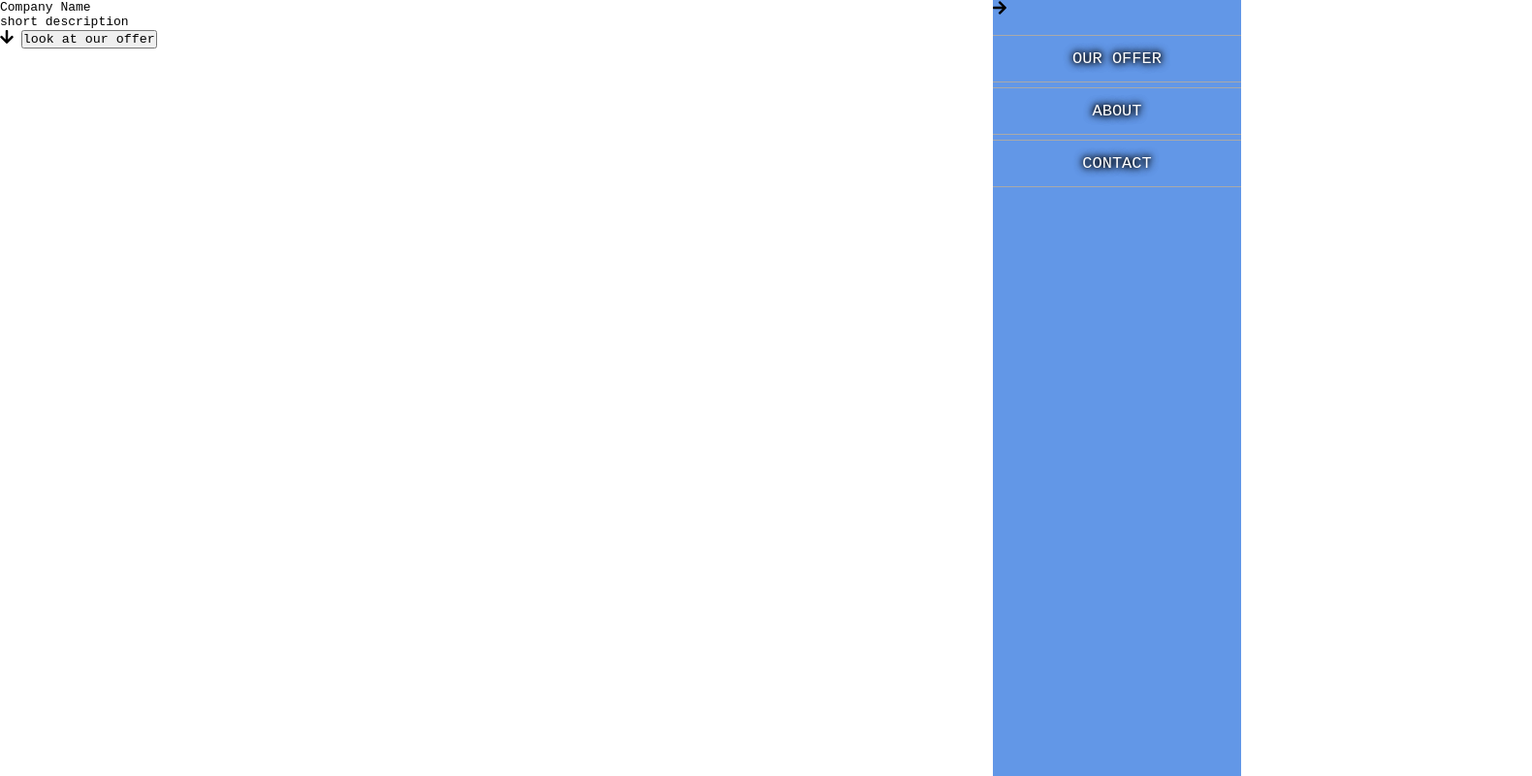
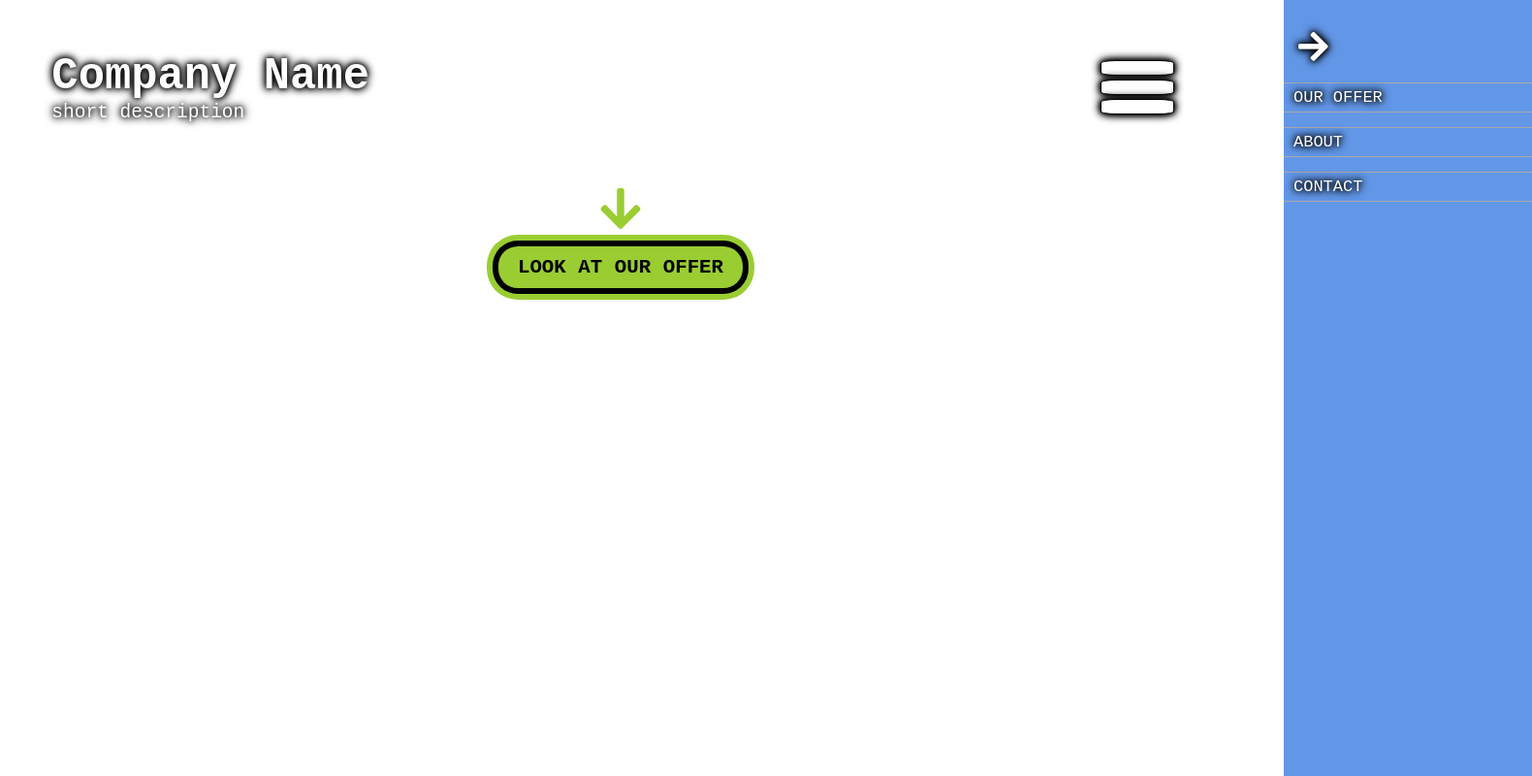
Before and after one commit to learneeer/tab, a plain HTML site: page index.html in a window 1280 px wide. Shown: the whole page at 97% size, 1580 px wide, since content can reach past the window. Drawn offline with nearby package versions, Linux system fonts and the light colour scheme; files that its build step writes are made by us from their sources.

Commit message:
header_grid

```diff
--- a/style.scss
+++ b/style.scss
@@ -12,6 +12,10 @@ $color_content: rgba(#7ab2da, 0.7);
     background-size: cover;
 }
 
+.opacity0 {
+    opacity: 0;
+}
+
 
 * {
     margin: 0;
@@ -21,10 +25,116 @@ $color_content: rgba(#7ab2da, 0.7);
     font-family: monospace;
 }
 
+body {
+    overflow: hidden;
+}
+
 header {
     @extend .header-img;
     width: 100vw;
     height: 100vh;
+    overflow: hidden;
+    display: grid;
+    grid-template-areas:
+        "name name burger"
+        ".  button ."
+        "img img img";
+    grid-template-columns: 0.5fr 2fr 0.5fr;
+    grid-template-rows: 1fr 1fr 30fr;
+
+    .name {
+        grid-area: name;
+        display: grid;
+        justify-content: start;
+        align-content: center;
+
+        padding: 5%;
+        text-shadow: $text_basic_shadow;
+        color: $text_basic_color;
+    }
+
+    .name1 {
+        font-size: 350%;
+        font-weight: bold;
+    }
+
+    .name2 {
+        font-size: 150%;
+    }
+
+    .button_area {
+        grid-area: button;
+        display: grid;
+        grid-template-rows: 60px 1fr 10px;
+        text-align: center;
+        justify-content: center;
+        padding: 1%;
+
+        .fa-arrow-down {
+            transform: translateY(-5%);
+            font-size: 300%;
+            color: yellowgreen;
+            animation: arrow 1.5s 1s infinite linear;
+        }
+
+        .my_button {
+            font-size: 160%;
+            font-weight: bold;
+            text-transform: uppercase;
+            border-style: none;
+            border-radius: 20px;
+            box-shadow: 0 0 0 6px black, 0 0 0 12px yellowgreen;
+            padding: 10px 20px;
+            background-color: yellowgreen;
+            cursor: pointer;
+            margin: 5px;
+
+            &:hover {
+                font-size: 170%;
+            }
+        }
+    }
+
+
+    .burger {
+        grid-area: burger;
+
+        display: flex;
+        align-items: center;
+        justify-content: center;
+
+        .burger1 {
+            max-width: 80px;
+            max-height: 60px;
+
+            width: 13vw;
+            height: 10vw;
+
+            transition: .2s;
+            cursor: pointer;
+
+            display: grid;
+            grid-template-rows: 1fr 1fr 1fr;
+
+            &:hover {
+                max-width: 85px;
+                max-height: 65px;
+
+                width: 13.5vw;
+                height: 10.5vw;
+            }
+
+            span {
+                background-color: white;
+                margin: 2px;
+                border: 1px solid black;
+                border-radius: 20%;
+                box-shadow: $text_basic_shadow;
+            }
+        }
+    }
+
+
 }
 
 .tab {
@@ -32,26 +142,42 @@ header {
     background-color: $color_tab;
     position: absolute;
     top: 0;
-    right: 0;
+    right: -300px;
     width: 20vw;
     height: 100vh;
     z-index: 1;
     display: flex;
     flex-direction: column;
 
+    transition: 1s;
+
+    &.active {
+        right: 0;
+    }
+
+    .fa-arrow-right {
+        margin-top: 30px;
+        margin-left: 15px;
+        font-size: 35px;
+        color: white;
+        text-shadow: $text_basic_shadow;
+        cursor: pointer;
+    }
+
     button {
         background-color: inherit;
         border: none;
         cursor: pointer;
-        padding: 14px 10px;
+        padding: 5px 10px;
         transition: 0.3s;
         font-size: 17px;
 
         color: $text_basic_color;
+        text-align: left;
         text-shadow: $text_basic_shadow;
         border-top: 1.5px solid darkgray;
         border-bottom: 1.5px solid darkgray;
-        margin-bottom: 5px;
+        margin-bottom: 15px;
 
         &.links1 {
             margin-top: 20px;
@@ -68,6 +194,7 @@ header {
             text-shadow: 0 0 5px black, 0 0 5px black;
         }
     }
+
 }
 
 
@@ -94,3 +221,20 @@ header {
     }
 
 }
+
+
+
+
+@keyframes arrow {
+    0% {
+        transform: translateY(-5px)
+    }
+
+    50% {
+        transform: translateY(5px)
+    }
+
+    100% {
+        transform: translateY(-5px)
+    }
+}
```
